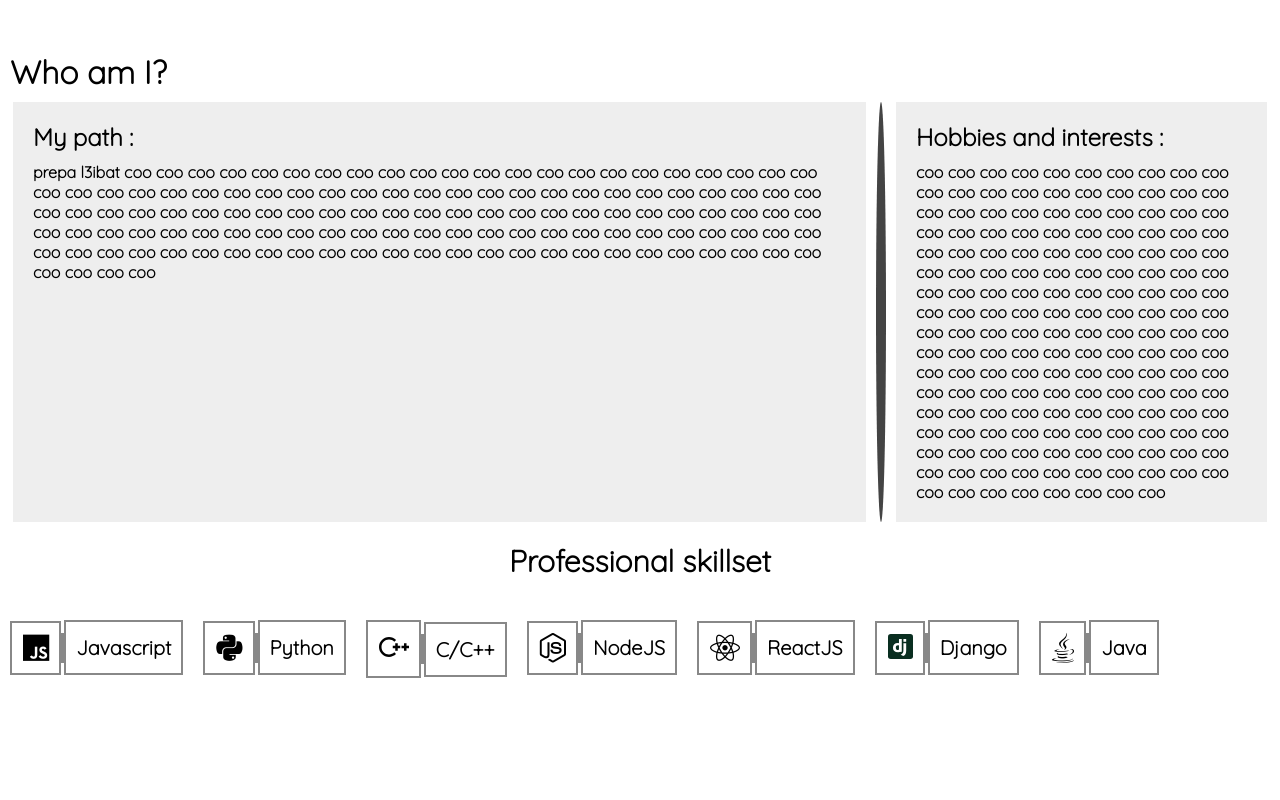
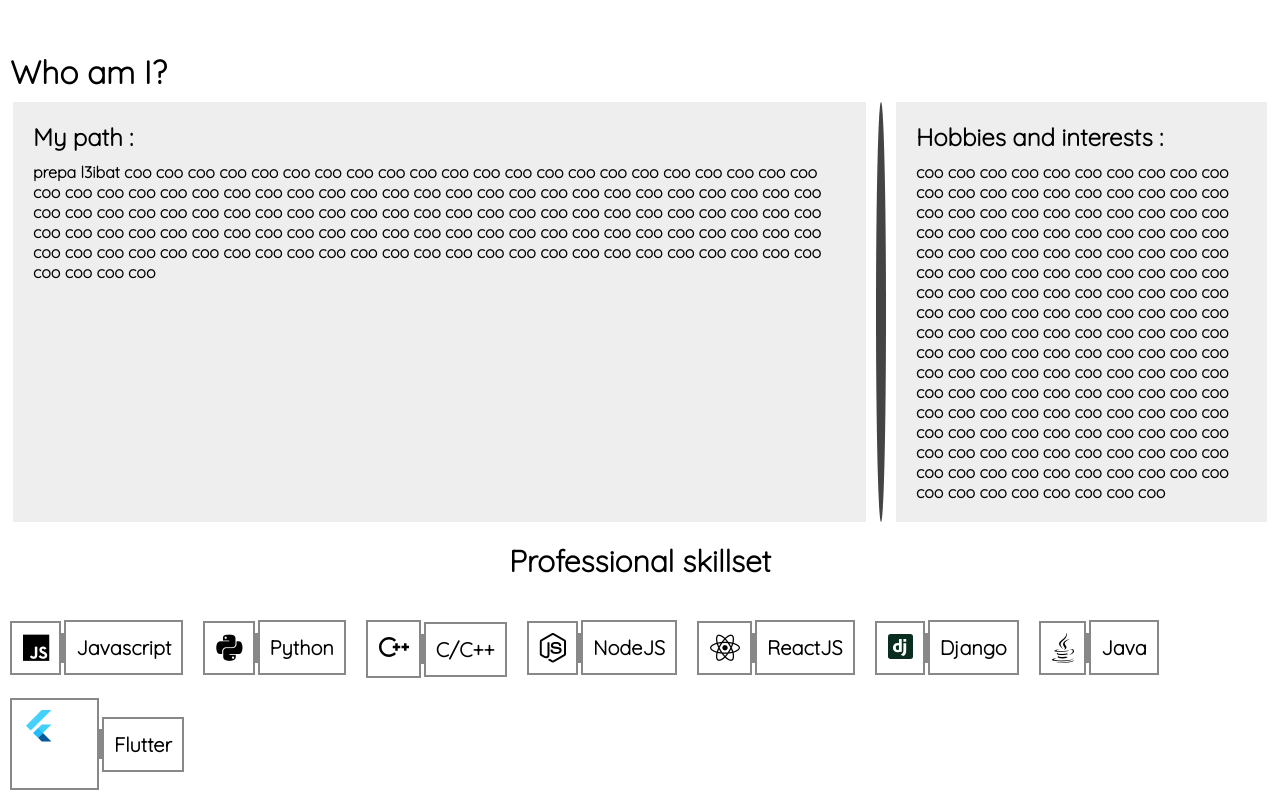
Before and after one commit to IrisTheSnail/game-in-JS-es6, a React (Create React App) app: page / in a window 1280 px wide. Shown: the part 463-1263 px from the top of the page. Before the commit the page ends 1151 px from the top, so only its background shows below. Built offline with nearby package versions, Linux system fonts and the light colour scheme.

Commit message:
svg problems it is

```diff
--- a/src/components/skills.js
+++ b/src/components/skills.js
@@ -1,3 +1,5 @@
+import Flutter from "../images/flutter";
+
 export default function Skills(){
     return(
         <>
@@ -52,6 +54,12 @@ export default function Skills(){
                     <div className="bone"></div>
                     <div className="ref">Java</div>
                 </div>
+
+                <div className="chri7a">
+                    <div className="fa svg_help"><Flutter></Flutter></div>
+                    <div className="bone"></div>
+                    <div className="ref">Flutter</div>
+                </div>
             </div>
         </>
     );
--- /dev/null
+++ b/src/images/flutter.js
@@ -0,0 +1,39 @@
+export default function Flutter(){
+    return(
+    <>
+    <svg xmlns="http://www.w3.org/2000/svg" width="64px" height="64px" viewBox="0 0 130 130">
+        <g transform="matrix(.061615 0 0 .061615 -1.430818 -1.2754)">
+            <defs>
+                <path id="A" d="M959.4 500L679.8 779.7l279.6 279.7H639.9L360.2 779.7 639.9 500h319.5zM639.9 20.7L120.6 540l159.8 159.8 679-679.1H639.9z"/>
+            </defs>
+                <g clip-path="url(#B)"><path d="M360.3 779.7L520 939.5 959.4 500H639.9z" fill="#39cefd"/></g>
+                <defs>
+                    <path id="C" d="M959.4 500L679.8 779.7l279.6 279.7H639.9L360.2 779.7 639.9 500h319.5zM639.9 20.7L120.6 540l159.8 159.8 679-679.1H639.9z"/>
+                </defs>
+                <path clip-path="url(#D)" d="M639.9 20.7h319.5l-679 679.1L120.6 540z" fill="#39cefd"/>
+                <defs>
+                    <path id="E" d="M959.4 500L679.8 779.7l279.6 279.7H639.9L360.2 779.7 639.9 500h319.5zM639.9 20.7L120.6 540l159.8 159.8 679-679.1H639.9z"/>
+                </defs>
+                <path clip-path="url(#F)" d="M520 939.5l119.9 119.8h319.5L679.8 779.7z" fill="#03569b"/>
+                <defs>
+                    <path id="G" d="M959.4 500L679.8 779.7l279.6 279.7H639.9L360.2 779.7 639.9 500h319.5zM639.9 20.7L120.6 540l159.8 159.8 679-679.1H639.9z"/>
+                </defs>
+                <linearGradient id="I" gradientUnits="userSpaceOnUse" x1="566.635" y1="970.339" x2="685.65" y2="851.324"><stop offset="0" stop-color="#1a237e" stop-opacity=".4"/>
+                    <stop offset="1" stop-color="#1a237e" stop-opacity="0"/>
+                </linearGradient>
+                <path clip-path="url(#H)" d="M757 857.4l-77.2-77.7L520 939.5z" fill="url(#I)"/>
+                <defs>
+                    <path id="J" d="M959.4 500L679.8 779.7l279.6 279.7H639.9L360.2 779.7 639.9 500h319.5zM639.9 20.7L120.6 540l159.8 159.8 679-679.1H639.9z"/>
+                </defs>
+                <g clip-path="url(#K)">
+                    <path d="M360.282 779.645L520.086 619.84 679.9 779.645 520.086 939.45z" fill="#16b9fd"/>
+                </g>
+                <radialGradient id="L" cx="7824.659" cy="-2855.979" r="5082.889" gradientTransform="matrix(0.25,0,0,-0.25,-1812,-622.5)" gradientUnits="userSpaceOnUse">
+                    <stop offset="0" stop-color="#fff" stop-opacity=".1"/><stop offset="1" stop-color="#fff" stop-opacity="0"/>
+                </radialGradient>
+                <path d="M959.4 500L679.8 779.7l279.6 279.7H639.9L360.2 779.7 639.9 500h319.5zM639.9 20.7L120.6 540l159.8 159.8 679-679.1H639.9z" fill="url(#L)"/>
+        </g>
+    </svg>
+    </>
+    );
+}
--- a/src/style/skills.css
+++ b/src/style/skills.css
@@ -39,6 +39,10 @@
 
 }
 
+.svg_help {
+    padding : none
+}
+
 .skillflex {
     display: flex;
     flex-wrap: wrap;
```
Also changed, not shown: src/images/spring.svg (added).
